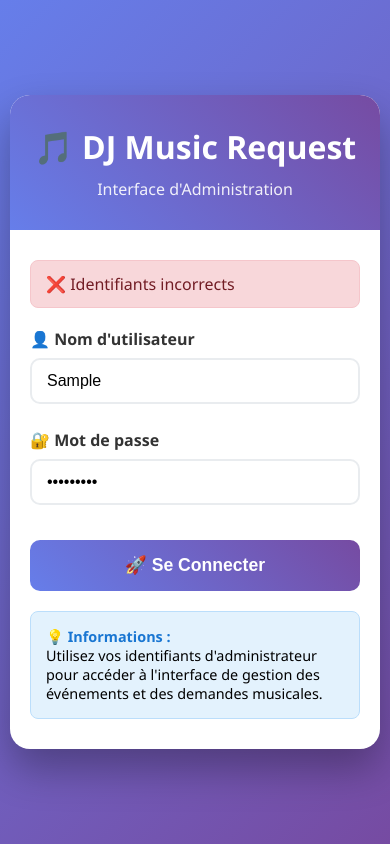
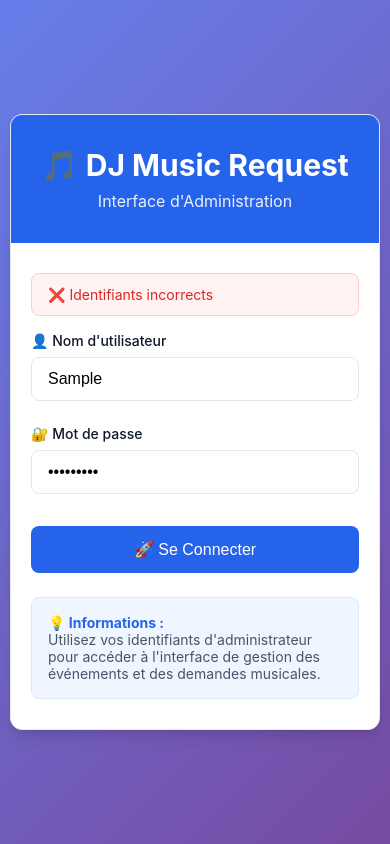
Before and after one commit to Judeso/dj_music_request, a website: page public/admin-login.html in a window 390 px wide. Both pictures are taken after typing "Sample", "Sample123" into the empty fields and a click on the button "🚀 Se Connecter". Drawn offline with Linux system fonts and the light colour scheme.

Commit message:
Update all pages with consistent modern professional design
- Applied CSS variables and design system to admin-login.html
- Updated participant.html with matching professional styling
- Consistent color scheme, typography, and spacing across all pages
- Improved responsive design and accessibility
- Modern button styles and form elements

```diff
--- a/public/admin-login.html
+++ b/public/admin-login.html
@@ -5,6 +5,28 @@
     <meta name="viewport" content="width=device-width, initial-scale=1.0">
     <title>🔐 Connexion DJ - Music Request Admin</title>
     <style>
+        :root {
+            --primary-color: #2563eb;
+            --primary-dark: #1d4ed8;
+            --secondary-color: #64748b;
+            --success-color: #059669;
+            --warning-color: #d97706;
+            --danger-color: #dc2626;
+            --background: #f8fafc;
+            --surface: #ffffff;
+            --surface-hover: #f1f5f9;
+            --text-primary: #0f172a;
+            --text-secondary: #475569;
+            --text-muted: #94a3b8;
+            --border: #e2e8f0;
+            --border-hover: #cbd5e1;
+            --shadow-sm: 0 1px 2px 0 rgb(0 0 0 / 0.05);
+            --shadow: 0 1px 3px 0 rgb(0 0 0 / 0.1), 0 1px 2px -1px rgb(0 0 0 / 0.1);
+            --shadow-lg: 0 10px 15px -3px rgb(0 0 0 / 0.1), 0 4px 6px -4px rgb(0 0 0 / 0.1);
+            --radius: 0.5rem;
+            --radius-lg: 0.75rem;
+        }
+
         * {
             margin: 0;
             padding: 0;
@@ -12,115 +34,124 @@
         }
 
         body {
-            font-family: 'Segoe UI', Tahoma, Geneva, Verdana, sans-serif;
+            font-family: 'Inter', -apple-system, BlinkMacSystemFont, 'Segoe UI', sans-serif;
             background: linear-gradient(135deg, #667eea 0%, #764ba2 100%);
             min-height: 100vh;
             display: flex;
             align-items: center;
             justify-content: center;
+            color: var(--text-primary);
         }
 
         .login-container {
-            background: white;
-            border-radius: 20px;
-            box-shadow: 0 20px 40px rgba(0,0,0,0.3);
+            background: var(--surface);
+            border-radius: var(--radius-lg);
+            box-shadow: var(--shadow-lg);
             overflow: hidden;
             width: 100%;
-            max-width: 400px;
+            max-width: 420px;
             margin: 20px;
+            border: 1px solid var(--border);
         }
 
         .login-header {
-            background: linear-gradient(45deg, #667eea, #764ba2);
+            background: var(--primary-color);
             color: white;
-            padding: 30px 20px;
+            padding: 2rem 1.5rem;
             text-align: center;
         }
 
         .login-header h1 {
-            font-size: 2rem;
-            margin-bottom: 10px;
+            font-size: 1.875rem;
+            font-weight: 700;
+            margin-bottom: 0.5rem;
         }
 
         .login-header p {
             opacity: 0.9;
             font-size: 1rem;
+            font-weight: 400;
         }
 
         .login-form {
-            padding: 40px 30px;
+            padding: 2rem 1.5rem;
         }
 
         .form-group {
-            margin-bottom: 25px;
+            margin-bottom: 1.5rem;
         }
 
         .form-group label {
             display: block;
-            margin-bottom: 8px;
-            font-weight: 600;
-            color: #333;
+            margin-bottom: 0.5rem;
+            font-weight: 500;
+            color: var(--text-primary);
+            font-size: 0.875rem;
         }
 
         .form-group input {
             width: 100%;
-            padding: 12px 15px;
-            border: 2px solid #e9ecef;
-            border-radius: 10px;
+            padding: 0.75rem 1rem;
+            border: 1px solid var(--border);
+            border-radius: var(--radius);
             font-size: 1rem;
-            transition: all 0.3s ease;
+            transition: all 0.2s ease;
+            background: var(--surface);
         }
 
         .form-group input:focus {
             outline: none;
-            border-color: #667eea;
-            box-shadow: 0 0 0 3px rgba(102, 126, 234, 0.1);
+            border-color: var(--primary-color);
+            box-shadow: 0 0 0 3px rgba(37, 99, 235, 0.1);
         }
 
         .login-btn {
             width: 100%;
-            background: linear-gradient(45deg, #667eea, #764ba2);
+            background: var(--primary-color);
             color: white;
             border: none;
-            padding: 15px;
-            border-radius: 10px;
-            font-size: 1.1rem;
-            font-weight: 600;
+            padding: 0.875rem 1rem;
+            border-radius: var(--radius);
+            font-size: 1rem;
+            font-weight: 500;
             cursor: pointer;
-            transition: all 0.3s ease;
-            margin-top: 10px;
+            transition: all 0.2s ease;
+            margin-top: 0.5rem;
         }
 
         .login-btn:hover {
-            transform: translateY(-2px);
-            box-shadow: 0 8px 25px rgba(102, 126, 234, 0.3);
+            background: var(--primary-dark);
+            transform: translateY(-1px);
+            box-shadow: var(--shadow);
         }
 
         .login-btn:disabled {
-            background: #6c757d;
+            background: var(--text-muted);
             cursor: not-allowed;
             transform: none;
             box-shadow: none;
         }
 
         .error-message {
-            background: #f8d7da;
-            color: #721c24;
-            padding: 12px 15px;
-            border-radius: 8px;
-            margin-bottom: 20px;
-            border: 1px solid #f5c6cb;
+            background: #fef2f2;
+            color: var(--danger-color);
+            padding: 0.75rem 1rem;
+            border-radius: var(--radius);
+            margin-bottom: 1rem;
+            border: 1px solid #fecaca;
             display: none;
+            font-size: 0.875rem;
         }
 
         .success-message {
-            background: #d4edda;
-            color: #155724;
-            padding: 12px 15px;
-            border-radius: 8px;
-            margin-bottom: 20px;
-            border: 1px solid #c3e6cb;
+            background: #f0fdf4;
+            color: var(--success-color);
+            padding: 0.75rem 1rem;
+            border-radius: var(--radius);
+            margin-bottom: 1rem;
+            border: 1px solid #bbf7d0;
             display: none;
+            font-size: 0.875rem;
         }
 
         .loading {
@@ -219,16 +250,17 @@
         }
 
         .credentials-info {
-            background: #e3f2fd;
-            border: 1px solid #bbdefb;
-            border-radius: 8px;
-            padding: 15px;
-            margin-top: 20px;
-            font-size: 0.9rem;
+            background: #eff6ff;
+            border: 1px solid #dbeafe;
+            border-radius: var(--radius);
+            padding: 1rem;
+            margin-top: 1.5rem;
+            font-size: 0.875rem;
+            color: var(--text-secondary);
         }
 
         .credentials-info strong {
-            color: #1976d2;
+            color: var(--primary-color);
         }
 
         @media (max-width: 768px) {
```
Also changed, not shown: public/participant.html (+95 -52 lines).
